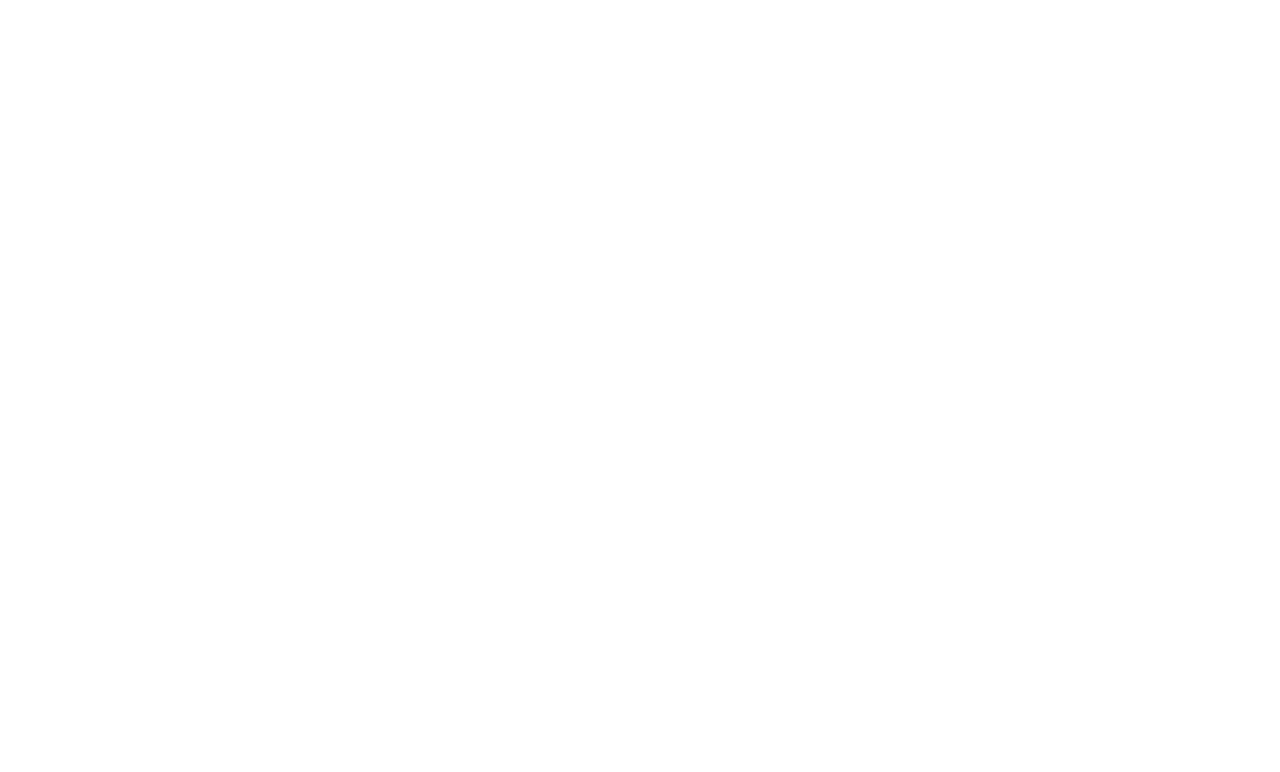
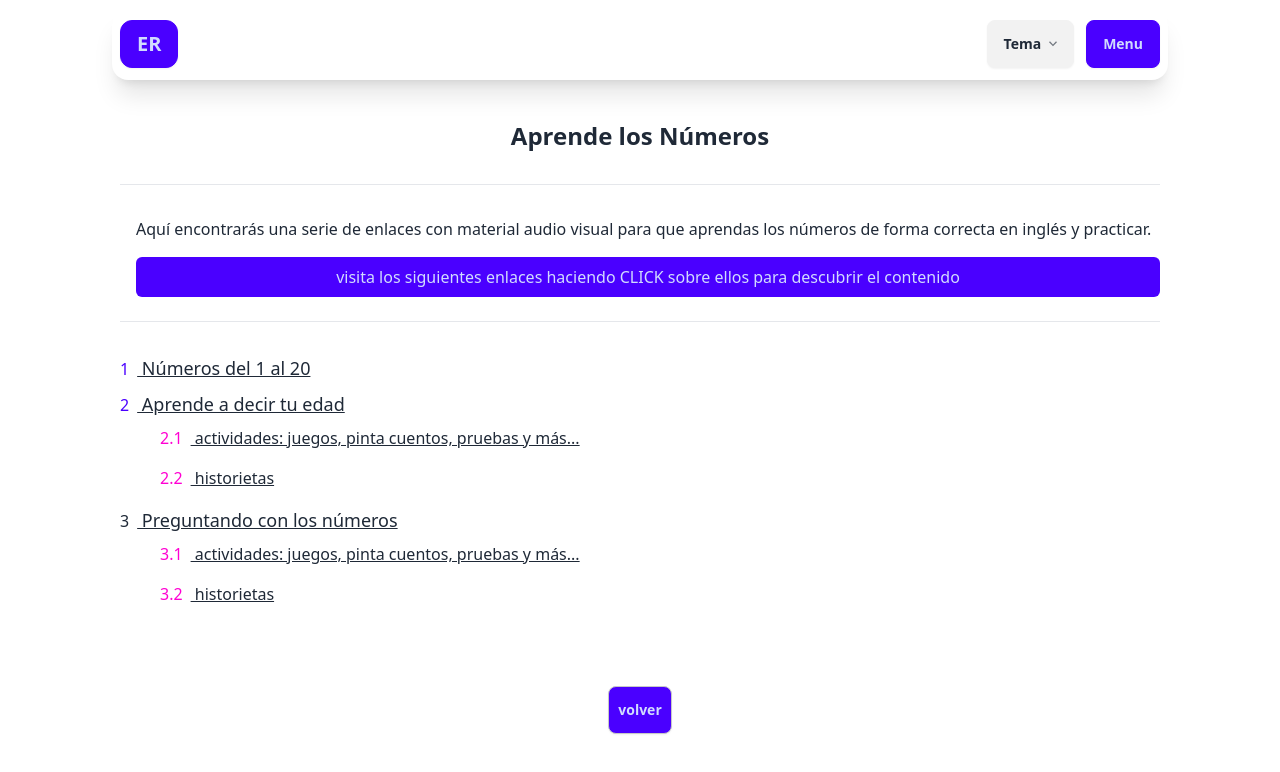
Before and after one commit to manufer24/englishroadmap, a Nuxt app: page /aprender/numeros in a window 1280 px wide. Before the commit this address had no page. Shown: the top 772 px of the page. Built offline with nearby package versions, Linux system fonts and the light colour scheme.

Commit message:
addnumbers view

```diff
--- /dev/null
+++ b/pages/aprender/numeros.vue
@@ -0,0 +1,97 @@
+<template>
+    <MainLayout>
+        <section class="container mx-auto min-h-auto min-h-[192px]">
+            <h1 class="py-8 font-bold text-start text-xl md:text-2xl sm:text-center
+            border-b border-natural-content">Aprende los Números</h1>
+            <article class="py-8 px-0">
+                <div class="border-b border-natural-content pb-6 sm:pl-4">
+                    <p>
+                        Aquí encontrarás una serie de enlaces con material audio visual para que aprendas los números de forma correcta en inglés
+                        y practicar.
+                    </p>
+
+                    <p class="mt-4 p-2 w-auto bg-primary text-primary-content rounded-md flex items-center justify-center">
+                        visita los siguientes enlaces haciendo CLICK sobre ellos para descubrir el contenido
+                    </p>
+                </div>
+                <ul class="py-8 px-0">
+                    <li class="mb-2 before:content-['1'] before:text-primary">
+                        <nuxt-link
+                            class="text-lg underline px-2 sm:hover:text-primary sm:transition:colors duration-200"
+                            to="https://lingokids.com/es/ingles-para-ninos/"
+                            target="_blank" rel="noopener noreferrer"
+                        >
+                        Números del 1 al 20
+                        </nuxt-link>
+                    </li>
+
+                    <li class="mb-2 before:content-['2'] before:text-primary">
+                        <nuxt-link
+                        class="text-lg underline px-2 sm:hover:text-primary sm:transition:colors duration-200"
+                            to="https://www.anglomaniacy.pl/expressions-14-age-lesson.htm"
+                            target="_blank" rel="noopener noreferrer"
+                        >
+                        Aprende a decir tu edad
+                        </nuxt-link>
+                        <ul>
+                            <li class="pl-10 py-2 before:content-['2.1'] before:text-secondary">
+                                <nuxt-link
+                                    class="underline px-2 sm:hover:text-secondary sm:transition:colors duration-200"
+                                    to="https://www.anglomaniacy.pl/expressions-14-age-printables.htm"
+                                    target="_blank" rel="noopener noreferrer"
+                                    >
+                                    actividades: juegos, pinta cuentos, pruebas y más...
+                                </nuxt-link>
+                            </li>
+                            <li class="pl-10 py-2 before:content-['2.2'] before:text-secondary">
+                                <nuxt-link
+                                    class="underline px-2 sm:hover:text-secondary sm:transition:colors duration-200"
+                                    to="https://www.anglomaniacy.pl/expressions-14-age-comics.htm"
+                                    target="_blank" rel="noopener noreferrer"
+                                    >
+                                    historietas
+                                </nuxt-link>
+                            </li>
+                        </ul>
+                    </li>
+                    <li class="mb-2 before:content-['3']">
+                        <nuxt-link
+                        class="text-lg underline px-2 sm:hover:text-secondary sm:transition:colors duration-200"
+                            to="https://www.anglomaniacy.pl/expressions-15-counting-lesson.htm"
+                            target="_blank" rel="noopener noreferrer"
+                        >
+                        Preguntando con los números
+                        </nuxt-link>
+
+                        <ul>
+                            <li class="pl-10 py-2 before:content-['3.1'] before:text-secondary">
+                                <nuxt-link
+                                    class="underline px-2 sm:hover:text-secondary sm:transition:colors duration-200"
+                                    to="https://www.anglomaniacy.pl/expressions-15-counting-printables.htm"
+                                    target="_blank" rel="noopener noreferrer"
+                                    >
+                                    actividades: juegos, pinta cuentos, pruebas y más...
+                                </nuxt-link>
+                            </li>
+                            <li class="pl-10 py-2 before:content-['3.2'] before:text-secondary">
+                                <nuxt-link
+                                    class="underline px-2 sm:hover:text-secondary sm:transition:colors duration-200"
+                                    to="https://www.anglomaniacy.pl/expressions-15-counting-comics.htm"
+                                    target="_blank" rel="noopener noreferrer"
+                                    >
+                                    historietas
+                                </nuxt-link>
+                            </li>
+                        </ul>
+                    </li>
+                </ul>
+            </article>
+            <BasicGoHomeBtn />
+        </section>
+    </MainLayout>
+    </template>
+
+    <script setup>
+    import MainLayout from '~/layouts/MainLayout.vue';
+    import BasicGoHomeBtn from '~/components/BasicGoHomeBtn.vue';
+    </script>
```
